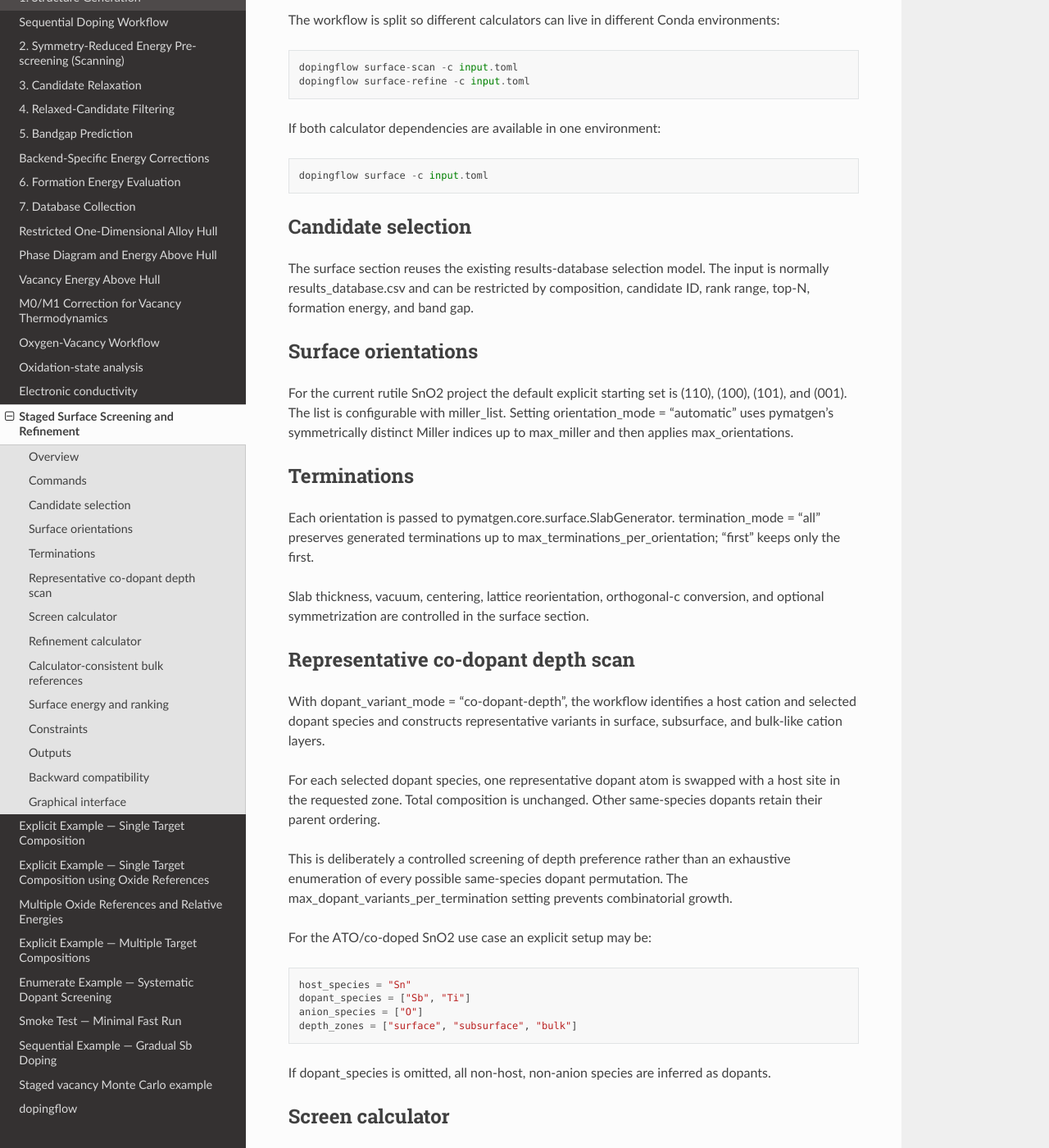
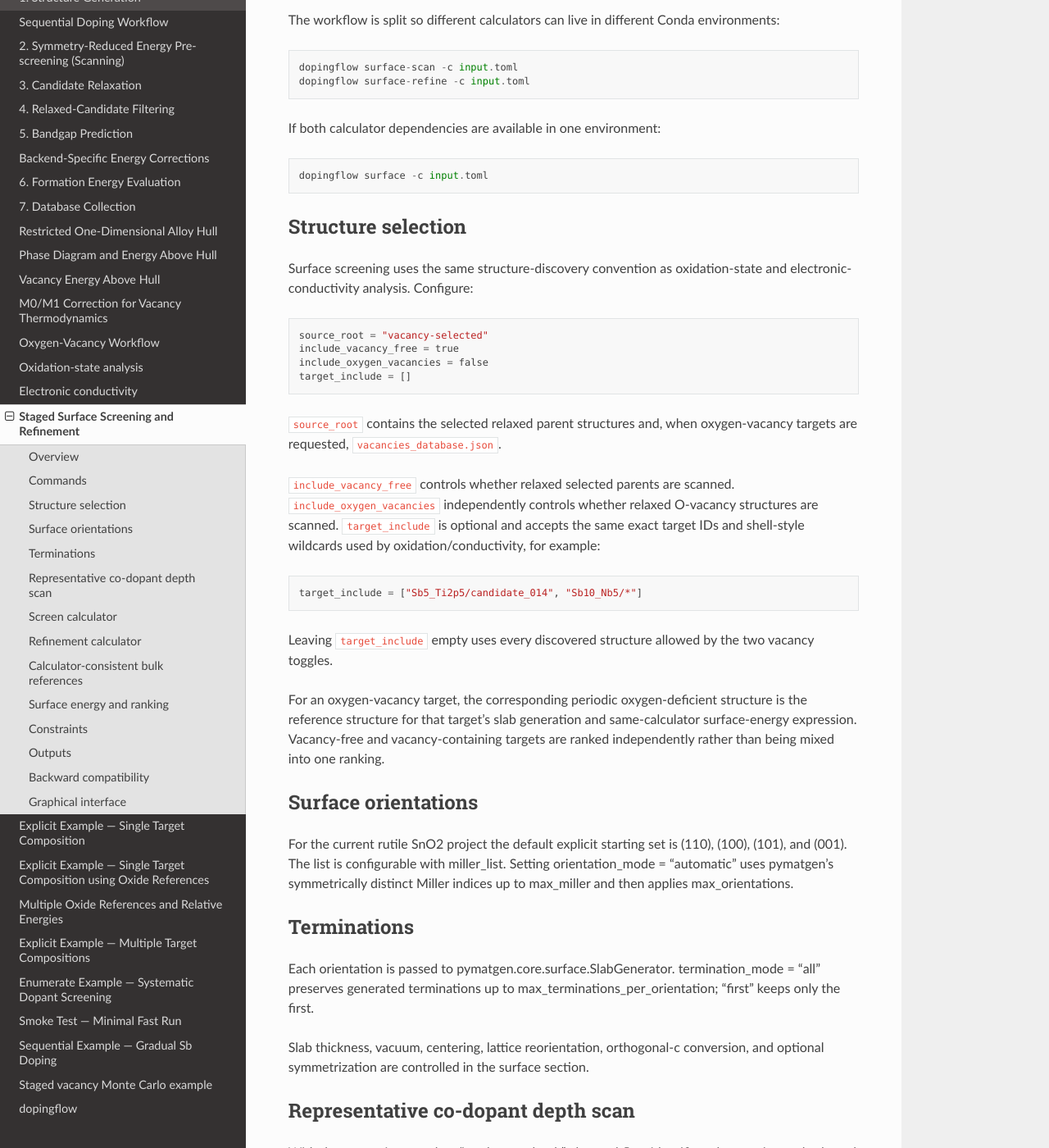
Before and after one commit to KazemZh/dopingflow, a Sphinx documentation site: the page built from docs/source/methods/surfaces.rst, in a window 1280 px wide and 1400 px high, scrolled down 635 px. Shown: the whole window at 82% size. Built offline with Sphinx 7.4.7 and the Read the Docs theme 3.1.0, drawn with Linux system fonts in a browser that asks for light colours; some of the changed text lies outside the part shown.

Commit message:
docs: align surfaces with conductivity target discovery

```diff
--- a/docs/source/methods/surfaces.rst
+++ b/docs/source/methods/surfaces.rst
@@ -35,12 +35,34 @@ If both calculator dependencies are available in one environment::
 
    dopingflow surface -c input.toml
 
-Candidate selection
+Structure selection
 -------------------
 
-The surface section reuses the existing results-database selection model. The
-input is normally results_database.csv and can be restricted by composition,
-candidate ID, rank range, top-N, formation energy, and band gap.
+Surface screening uses the same structure-discovery convention as oxidation-state
+and electronic-conductivity analysis. Configure::
+
+   source_root = "vacancy-selected"
+   include_vacancy_free = true
+   include_oxygen_vacancies = false
+   target_include = []
+
+``source_root`` contains the selected relaxed parent structures and, when
+oxygen-vacancy targets are requested, ``vacancies_database.json``.
+
+``include_vacancy_free`` controls whether relaxed selected parents are scanned.
+``include_oxygen_vacancies`` independently controls whether relaxed O-vacancy
+structures are scanned. ``target_include`` is optional and accepts the same exact
+target IDs and shell-style wildcards used by oxidation/conductivity, for example::
+
+   target_include = ["Sb5_Ti2p5/candidate_014", "Sb10_Nb5/*"]
+
+Leaving ``target_include`` empty uses every discovered structure allowed by the
+two vacancy toggles.
+
+For an oxygen-vacancy target, the corresponding periodic oxygen-deficient
+structure is the reference structure for that target's slab generation and
+same-calculator surface-energy expression. Vacancy-free and vacancy-containing
+targets are ranked independently rather than being mixed into one ranking.
 
 Surface orientations
 --------------------
@@ -129,7 +151,7 @@ does not mean DFT.
 Calculator-consistent bulk references
 -------------------------------------
 
-Surface and bulk energies are never silently mixed across calculators.
+Surface and source-reference energies are never silently mixed across calculators.
 
 For every selected parent, the screening calculator evaluates the bulk
 structure and that energy is used only for screening surface energies. The
@@ -224,12 +246,12 @@ two places.
 
 The page mirrors the staged CLI design:
 
-- configure and preview selected bulk parents;
+- configure and preview vacancy-free and/or O-vacancy source structures;
 - edit slab, termination, co-dopant-depth, and constraint settings;
 - configure the independent screen and refinement calculators;
 - run the screen and refinement either in the current environment or through
   separate named Conda environments;
-- inspect surface-energy rankings one parent at a time;
+- inspect surface-energy rankings one selected source structure at a time;
 - inspect same-termination segregation energies relative to the all-bulk-like
   variant;
 - browse the selected slab geometry interactively;
```
